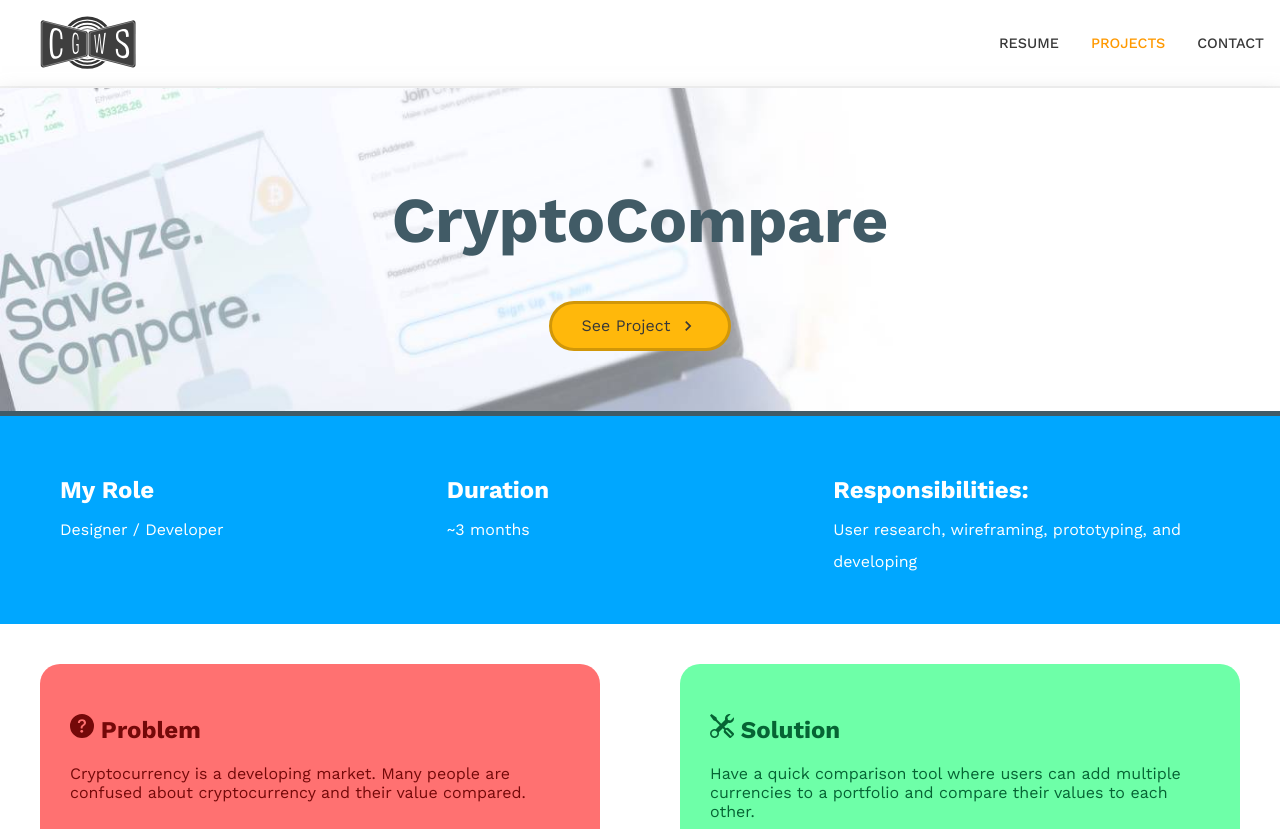
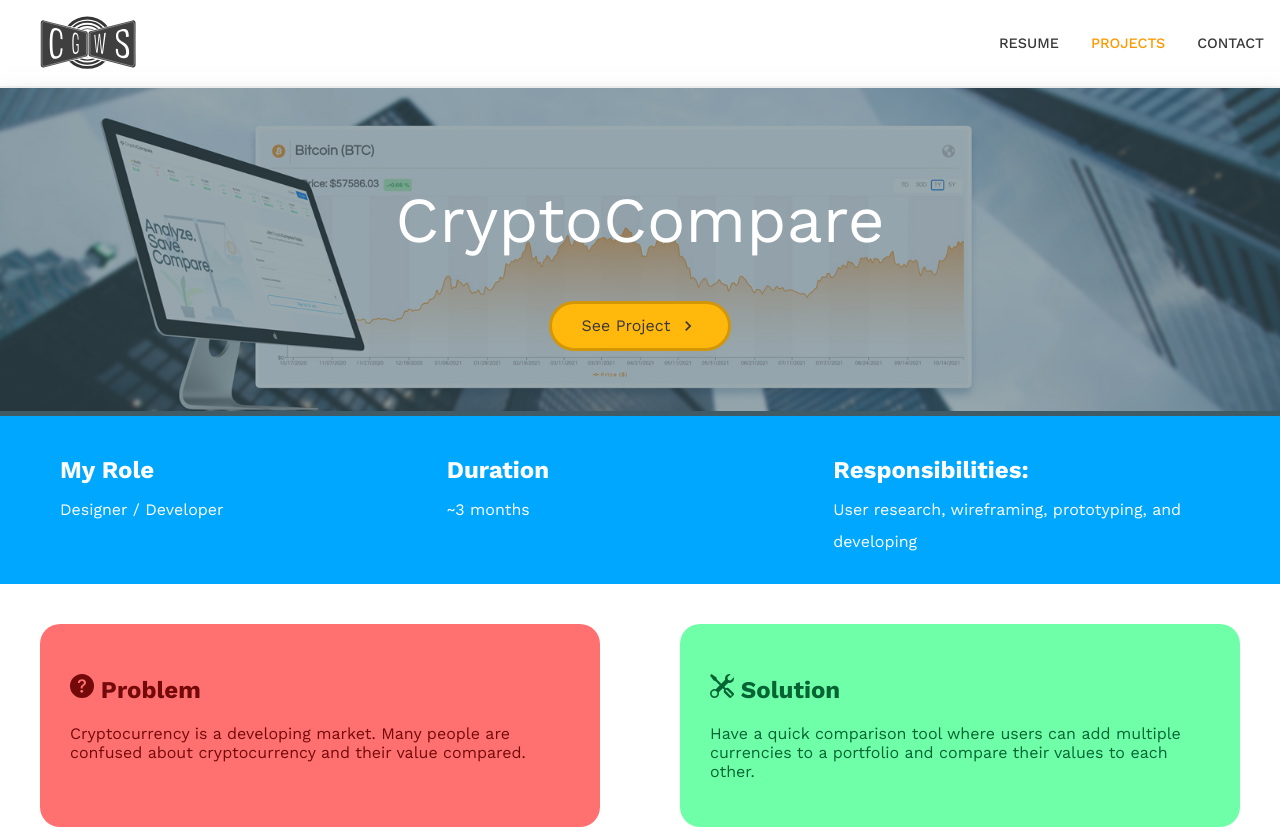
Before and after one commit to carlgwsmith/portfolioredesign, a React (Create React App) app: page /projects/cryptocompare in a window 1280 px wide. Shown: the top 829 px of the page. Built offline with nearby package versions, Linux system fonts and the light colour scheme.

Commit message:
continued

```diff
--- a/src/Components/Projects/CryptoCompare/CCCaseStudy.js
+++ b/src/Components/Projects/CryptoCompare/CCCaseStudy.js
@@ -21,11 +21,12 @@
     setHover(!hover)
   }
   const projName = {
-    fontSize: "4em",
+    fontSize: "4rem",
     marginTop:"1em",
-    color:"#415b66"
+    fontWeight: "400",
+    color:"#fff"
   }
-  const imageUrl = process.env.PUBLIC_URL + '/images/ccheaderlitebg.jpg'
+  const imageUrl = process.env.PUBLIC_URL + '/images/CCheaderbg.jpg'
   return (
     <div>
       <ProjectOverview>
--- a/src/Components/Projects/CryptoCompare/CCelements.js
+++ b/src/Components/Projects/CryptoCompare/CCelements.js
@@ -60,15 +60,13 @@
 
 export const Role = styled.div`
 grid-area: Role;
-padding:20px;
 line-height: 2;
-padding:30px;
+padding: 10px 30px;
 background-color: #00a7ff;
 `
 export const Process = styled.div`
 grid-area: Process;
 text-align:left;
-padding:20px;
 line-height: 2;
 padding:30px;
 background-color: #f5f8ff;
@@ -77,7 +75,6 @@
 export const Vision = styled.div`
 grid-area: Vision;
 text-align:left;
-padding:20px;
 line-height: 2;
 padding:30px;
 `
@@ -111,7 +108,6 @@
 export const Header = styled.div`
 grid-area: Header;
 text-align:center;
-padding:20px;
 padding:30px;
 background-color:grey;
 background-image: url(${props => props.img});
@@ -139,7 +135,6 @@
 export const View = styled.div`
 grid-area: View;
 text-align:left;
-padding:20px;
 background-color:#f5f8ff;
 padding:30px;
 `
@@ -147,7 +142,6 @@
 export const Compare = styled.div`
 grid-area: Compare;
 text-align:left;
-padding:20px;
 background-color:#fff;
 color:#3d3d3d;
 padding:30px;
```
Also changed, not shown: public/images/CCheaderbg.jpg (added).
